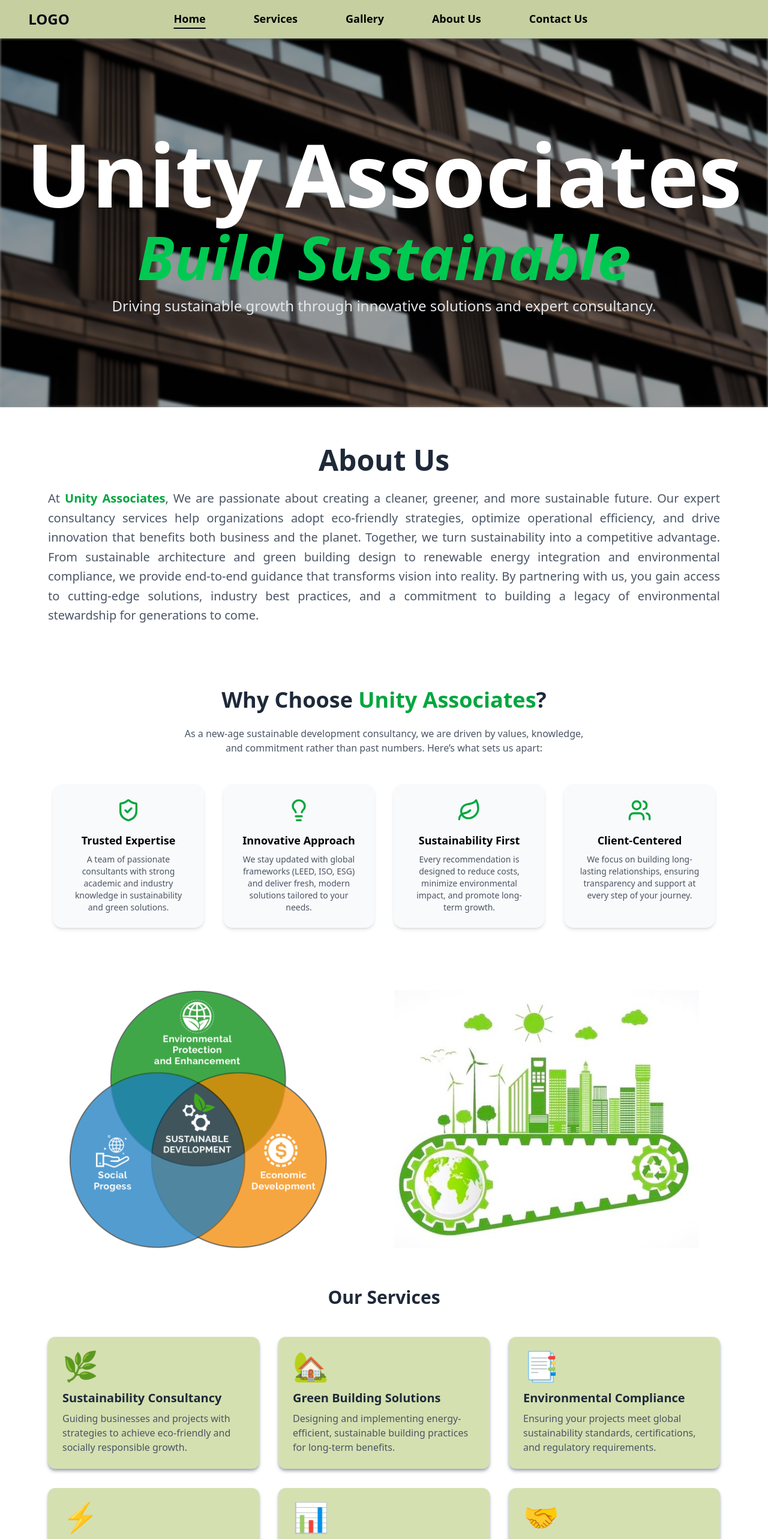
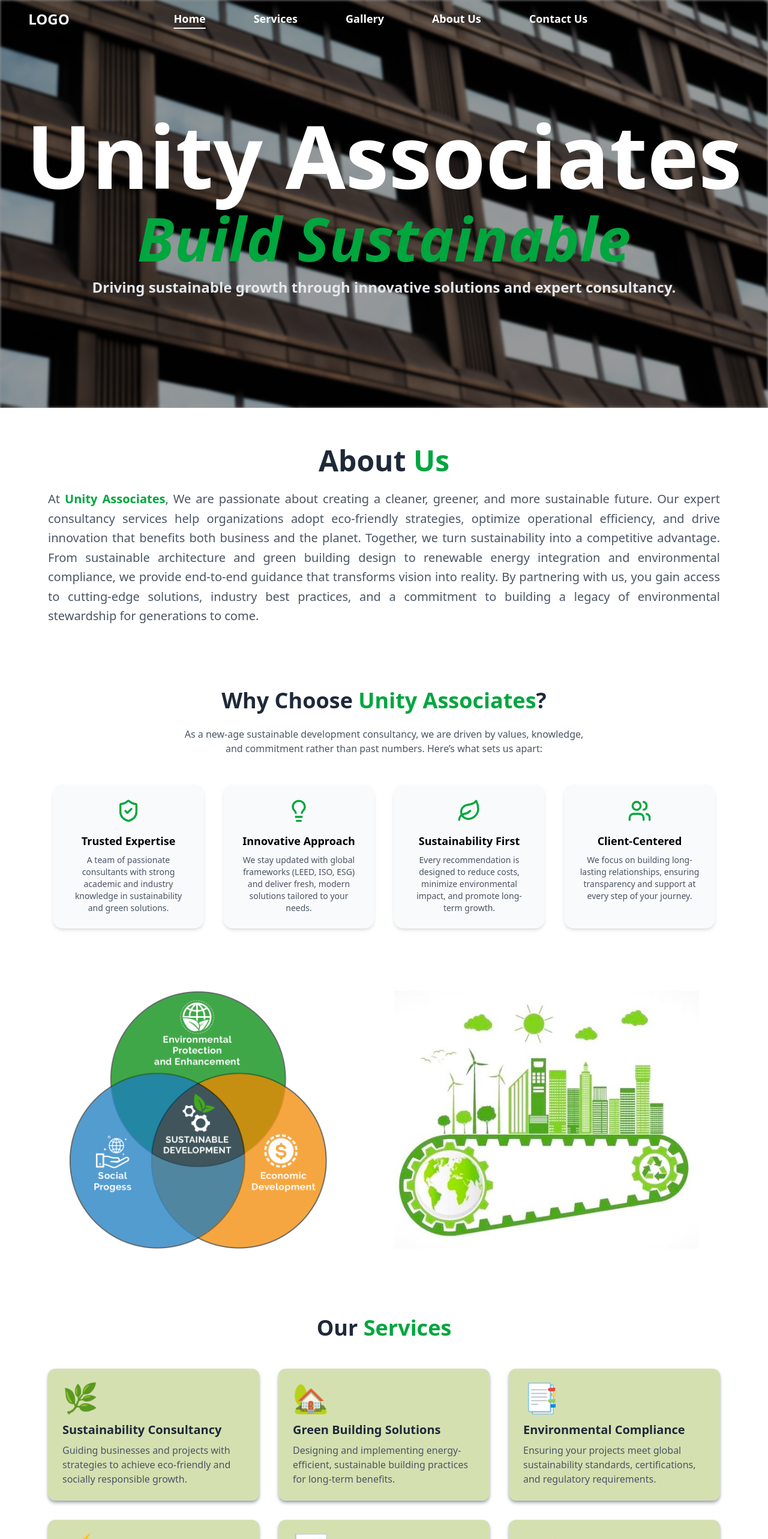
Before and after one commit to Naman2166/Unity-Associates, a React (Vite) app in the folder frontend/: page / in a window 1280 px wide. Shown: the top 2566 px of the page at 60% size. Built offline with nearby package versions, Linux system fonts and the light colour scheme.

Commit message:
changed layout

```diff
--- a/frontend/src/App.jsx
+++ b/frontend/src/App.jsx
@@ -15,7 +15,7 @@ const App = () => {
   return (
     <div className=''>
 
-    <div className='mb-14 sm:mb-14 md:mb-14 lg:mb-14 xl:mb-[4rem]'>
+    <div className='mb-0 sm:mb-0 md:mb-0 lg:mb-0 xl:mb-[0rem]'>    {/*mb-14 sm:mb-14 md:mb-14 lg:mb-14 xl:mb-[4rem]'>*/}
     <Navbar />
     </div>
 
--- a/frontend/src/components/Navbar.jsx
+++ b/frontend/src/components/Navbar.jsx
@@ -1,10 +1,11 @@
-import { useState } from "react";
-import { NavLink } from "react-router-dom";
+import { useState, useEffect } from "react";
+import { NavLink, useLocation } from "react-router-dom";
 import { FaBars } from "react-icons/fa";
-
 
 const Navbar = () => {
   const [showMenu, setShowMenu] = useState(false);
+  const [scrolled, setScrolled] = useState(false);
+  const location = useLocation();
 
   // Navigation items
   const navItems = [
@@ -17,26 +18,48 @@ const Navbar = () => {
 
   const scrollTop = () => window.scrollTo(0, 0);
 
+  // Detect scroll only on home page
+  useEffect(() => {
+    if (location.pathname === "/") {
+      const handleScroll = () => {
+        setScrolled(window.scrollY > 100);
+      };
+
+      // ✅ Run once immediately (important fix)
+      handleScroll();
+
+      window.addEventListener("scroll", handleScroll);
+      return () => window.removeEventListener("scroll", handleScroll);
+    } else {
+      setScrolled(true); // force gray on other pages
+    }
+  }, [location]);
+
+
   return (
-    <header className="fixed left-0 top-0 z-50 w-full shadow-md">
+    <header
+      className={`fixed left-0 top-0 z-50 w-full transition-colors duration-300 ${scrolled ? "bg-[#C5CFA0] shadow-md" : "bg-transparent"
+        }`}
+    >
       {/* -------- Desktop Navbar -------- */}
-      <div className="hidden bg-[#C5CFA0] lg:block">    {/* bg-[#C5CFA0]*/}
+      <div className="hidden lg:block">
         <div className="mx-[1.5%] flex items-center justify-between px-5 xl:px-7 py-4 text-sm">
           {/* Logo */}
-          <p className="text-2xl text-gray-950 font-bold cursor-pointer">LOGO</p>
+          <p className={`text-2xl ${scrolled ? "text-gray-950" : "text-gray-50"}  font-bold cursor-pointer`}>
+            LOGO
+          </p>
 
           {/* Nav Items Centered */}
-          <ul className="flex items-center gap-20 font-semibold text-[18px] text-black">
+          <ul className={`flex items-center gap-20 font-bold text-[18px] ${scrolled ? "text-black" : "text-white"} `}>
             {navItems.map(({ to, label }) => (
               <NavLink
                 key={to}
                 to={to}
                 onClick={scrollTop}
                 className={({ isActive }) =>
-                  `flex flex-col items-center transition-all duration-300 hover:scale-105 hover:text-black hover:font-bold  ${
-                    isActive
-                      ? "underline underline-offset-8 decoration-2 decoration-gray-950"
-                      : ""
+                  `flex flex-col items-center transition-all duration-300 hover:scale-110 ${isActive
+                    ? `underline underline-offset-8 decoration-2 ${scrolled ? "decoration-gray-950" : "decoration-gray-50"} `
+                    : ""
                   }`
                 }
               >
@@ -51,7 +74,7 @@ const Navbar = () => {
       </div>
 
       {/* -------- Mobile Navbar -------- */}
-      <div className="block bg-white lg:hidden">
+      <div className="block lg:hidden">
         <div className="flex items-center justify-between px-3 py-2">
           <p className="text-xl font-bold">LOGO</p>
           <FaBars
@@ -92,8 +115,7 @@ const Navbar = () => {
                     scrollTop();
                   }}
                   className={({ isActive }) =>
-                    `block w-full rounded px-2 py-2 hover:bg-gray-100 ${
-                      isActive ? "underline" : ""
+                    `block w-full rounded px-2 py-2 hover:bg-gray-100 ${isActive ? "underline" : ""
                     }`
                   }
                 >
--- a/frontend/src/pages/Home.jsx
+++ b/frontend/src/pages/Home.jsx
@@ -9,7 +9,7 @@ const Home = () => {
 
 
       {/* Hero Section */}
-      <div className="relative h-[615px] w-full flex flex-col justify-center items-center text-center px-4 overflow-hidden">
+      <div className="relative h-[680px] w-full flex flex-col justify-center items-center text-center px-4 overflow-hidden">
         {/* Background image with blur */}
         <div
           className="absolute inset-0 bg-cover bg-center bg-no-repeat blur-[2px]"
@@ -31,7 +31,7 @@ const Home = () => {
           </motion.h1>
 
           <motion.h2
-            className="italic text-green-500 text-5xl md:text-[100px] font-bold"
+            className="italic text-green-600 text-5xl md:text-[100px] font-bold"
             initial={{ opacity: 0, y: 30 }}
             animate={{ opacity: 1, y: 0 }}
             transition={{ delay: 0.3, duration: 1 }}
@@ -40,7 +40,7 @@ const Home = () => {
           </motion.h2>
 
           <motion.p
-            className="text-lg md:text-2xl font-medium mt-4 text-gray-200"
+            className="text-lg md:text-2xl font-semibold mt-4 text-gray-200"
             initial={{ opacity: 0 }}
             animate={{ opacity: 1 }}
             transition={{ delay: 0.6, duration: 1 }}
@@ -63,7 +63,9 @@ const Home = () => {
         transition={{ duration: 0.8 }}
         viewport={{ once: true }}
       >
-        <h2 className="text-5xl font-bold text-gray-800 mb-6">About Us</h2>
+        <h2 className="text-5xl font-bold text-center text-gray-800 mb-6">
+          About <span className="text-green-600">Us</span>
+        </h2>
         <p className="text-xl text-gray-600 max-w-6xl mx-auto leading-relaxed text-justify">
           At <span className="font-semibold text-green-600">Unity Associates</span>,
           We are passionate about creating a cleaner, greener, and more sustainable future.
@@ -177,8 +179,9 @@ const Home = () => {
         transition={{ duration: 0.8 }}
         viewport={{ once: true }}
       >
-        <h2 className="text-3xl font-semibold text-center text-gray-800 mb-12">
-          Our Services
+
+        <h2 className="text-4xl font-bold text-center text-gray-800 my-12">
+          Our <span className="text-green-600">Services</span>
         </h2>
 
         <div className="grid gap-8 md:grid-cols-3">
```
